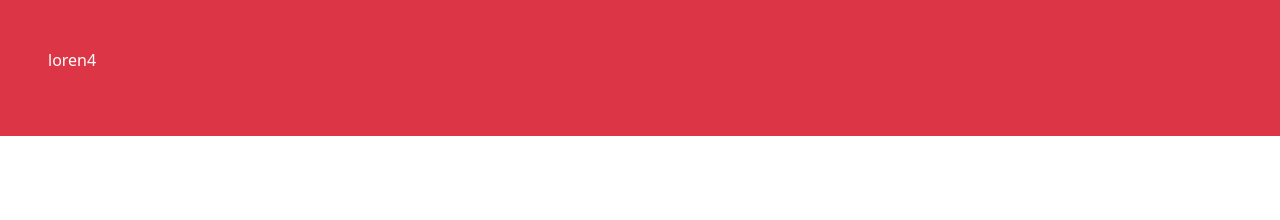
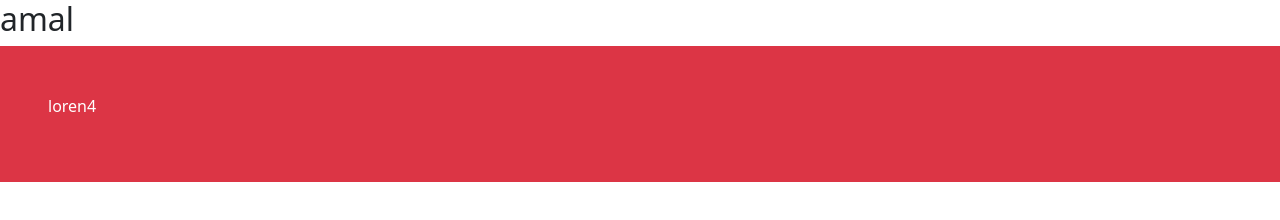
Before and after one commit to AlfaroukRoute/testnpm, a website: page index.html in a window 1280 px wide. Drawn offline with nearby package versions, Linux system fonts and the light colour scheme.

Commit message:
add main heading

```diff
--- a/index.html
+++ b/index.html
@@ -11,6 +11,7 @@
 
     <!-- !! bootstrap || jquery (dom) || formik || yup || react-slick -->
 
+    <h2>amal</h2>
 
     <div class="bg-danger p-5 text-white">
         <p>loren4
```
